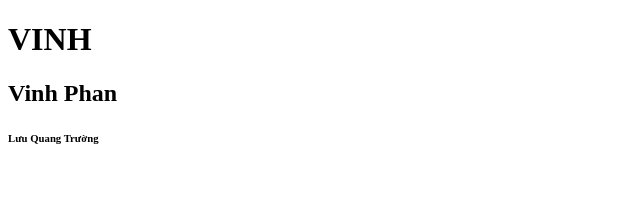
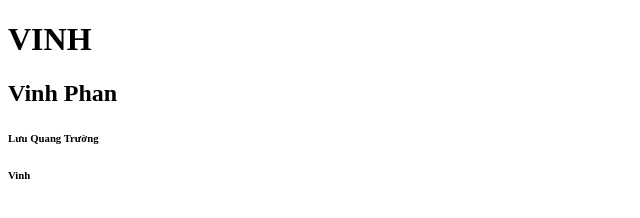
Before and after one commit to VinhPhan225/VinhDepTroai, a plain HTML site: page index.html in a window 1280 px wide. Shown: the full height of the page, 0-640 px from the left. Drawn offline with Linux system fonts and the light colour scheme.

Commit message:
Sửa lần 3

```diff
--- a/index.html
+++ b/index.html
@@ -9,5 +9,6 @@
     <h1>VINH</h1>
     <h2>Vinh Phan</h2>
     <h6>Lưu Quang Trường</h6>
+    <h6>Vinh</h6>
   </body>
 </html>
```
